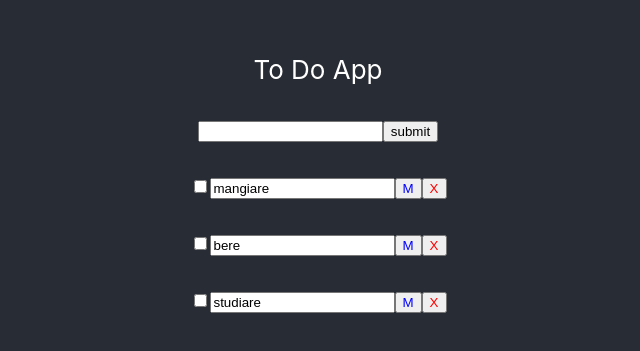
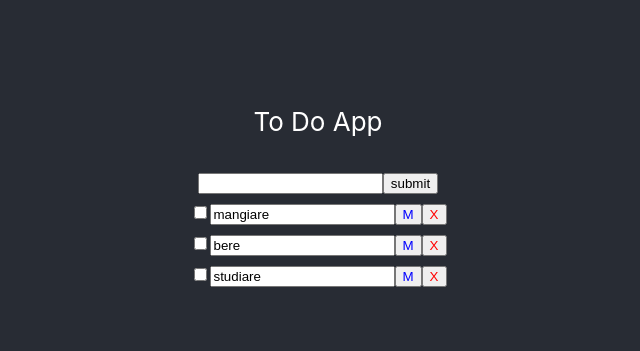
Before and after one commit to consuelo-sanna/my_todo, a React (Create React App) app: page / in a window 1280 px wide. Shown: the part 217-568 px from the top of the page, without its empty margins (322-962 px from the left). Built offline with nearby package versions, Linux system fonts and the light colour scheme.

Commit message:
aggiunto prettier, separato edit e add

```diff
--- a/src/App.js
+++ b/src/App.js
@@ -5,110 +5,107 @@ import TodoContainer from './components/TodoContainer';
 import AddItem from './components/AddItem';
 
 class App extends Component {
-
-  constructor (props){
+    constructor(props) {
         super(props);
         this.state = {
-      todos : [
+            todos: [
                 {
                     id: 1,
-          testo: "mangiare",
-          completed: false
+                    testo: 'mangiare',
+                    completed: false,
                 },
                 {
                     id: 2,
-          testo: "bere",
-          completed: false
+                    testo: 'bere',
+                    completed: false,
                 },
                 {
                     id: 3,
-          testo: "studiare",
-          completed: false
-        }
+                    testo: 'studiare',
+                    completed: false,
+                },
             ],
-      editable : {
-        id : 0,
-        title : '',
+            editable: {
+                id: 0,
+                title: '',
+            },
+        };
     }
 
-    }
-  }
-
-  markComplete = (id) => this.setState({
-    todos: this.state.todos.map( todo => {
-        console.log("son dentro map checked");
+    markComplete = id =>
+        this.setState({
+            todos: this.state.todos.map(todo => {
+                console.log('son dentro map checked');
                 console.log(id);
-      if(todo.id === id){
-        todo.completed = ! todo.completed;
-        console.log("son dentro l if");
+                if (todo.id === id) {
+                    todo.completed = !todo.completed;
+                    console.log('son dentro l if');
                     console.log(todo.completed);
                 }
                 return todo;
-      })
-  })
+            }),
+        });
 
-  delItem = (id) => {
-    console.log("son dentro l eliminazione");
+    delItem = id => {
+        console.log('son dentro l eliminazione');
         console.log(id);
-    this.setState( {todos: [...this.state.todos.filter(todo => todo.id !== id)  ]} );
-  } ;
-
-
-  /* dopo aver recuperato daModificare devi passarlo come props a AddEditTodo */
-
-  modItem = (id) => {
-    console.log("son dentro la modifica");
-    const daModificare = this.state.todos.find(todo => todo.id === id);
-    this.setState( {editable : {id: daModificare.id, title: daModificare.testo }} );  //sicuramente c'è un modo piu intelligente, trovalo
-    var prova = this.state.editable;
+        this.setState({
+            todos: [...this.state.todos.filter(todo => todo.id !== id)],
+        });
     };
 
 
 
-  addTodo = (title,id) => {
-    if(this.state.editable.id === 0){
-      this.setState( {todos: [...this.state.todos, {id: this.state.length + 1, testo: title, completed: false }]} ) ;
-    } else {
-      this.setState({ todos: [...this.state.todos.map( todo => {
-        if(todo.id === id){
+    modItem = id => {
+        console.log('son dentro la modifica');
+        const daModificare = this.state.todos.find(todo => todo.id === id);
+        this.setState({
+            editable: { id: daModificare.id, title: daModificare.testo },
+        });
+    };
+
+    addTodo = (title, id) => {
+        this.setState({
+            todos: [
+                ...this.state.todos,
+                { id: this.state.length + 1, testo: title, completed: false },
+            ],
+        });
+    };
+
+    editTodo = (title, id) => {
+        this.setState({
+            todos: [
+                ...this.state.todos.map(todo => {
+                    if (todo.id === id) {
                         todo.testo = title;
                     }
                     return todo;
-
-      })]});
-
-
-
-      //const nuovoStato = this.state.todos;
-    }
-    const stato = this.state; //per debug
-    this.setState({editable :  {id: 0, title: '' }  });
-    const stato2 = stato; //per debug
+                }),
+            ],
+        });
+        this.setState({ editable: { id: 0, title: '' } });
     };
 
-
-  render(){
+    render() {
         return (
             <div className="App">
                 <header className="App-header">
-        <p>
-          To Do App
-        </p>
+                    <p>To Do App</p>
                     <AddItem
-            addTodo = {this.addTodo}
-            editTodo = {this.state.editable}
+                        addTodo={this.addTodo}
+                        editTodo={this.editTodo}
+                        editable={this.state.editable}
                     />
                     <div>
                         <TodoContainer
-              todo = {this.state.todos}
-              markComplete = {this.markComplete}
-              modItem = {this.modItem}
-              delItem = {this.delItem}
+                            todo={this.state.todos}
+                            markComplete={this.markComplete}
+                            modItem={this.modItem}
+                            delItem={this.delItem}
                         />
                     </div>
                 </header>
-
-
             </div>
         );
     }
--- a/src/components/AddItem.js
+++ b/src/components/AddItem.js
@@ -1,45 +1,42 @@
-import React, {Component} from 'react';
+import React, { Component } from 'react';
 
 class AddItem extends Component {
 
-    //questo stato deve essere passato dal padre che me lo passa inizialmente vuoto e lo riempie modItem. cosi riesco a riempire sempre la box senza fare molte modifiche
-    //state = props.daModificare
-        state = {
-            title : '',
-            id: 0,
-            modificaUser: false
-        }
+    state = {
+        title: '',
+        id: 0,
+        modificaUser: false,
+    };
 
-    componentDidUpdate(props){
-
-        if(!this.state.modificaUser && this.state.title !== this.props.editTodo.title){
-            this.setState({
-                title : this.props.editTodo.title,
-                id : this.props.editTodo.id
-            }, function () {
-                console.log(this.state.title);
-            });
+    componentDidUpdate(props) {
+        if (
+            !this.state.modificaUser &&
+            this.state.title !== this.props.editable.title
+        ) {
+            this.setState(
+                {
+                    title: this.props.editable.title,
+                    id: this.props.editable.id,
+                },
+                function() {
+                    console.log(this.state.title);
+                }
+            );
         }
     }
 
+    onChange = e => {
+        this.setState({ [e.target.name]: e.target.value, modificaUser: true });
+    };
 
-
-
-
-
-    onChange = (e) => {
-        this.setState({[e.target.name] : e.target.value, modificaUser:true} );
-
-    }
-
-    onSubmit = (e) => {
+    onSubmit = e => {
         e.preventDefault();
         this.props.addTodo(this.state.title, this.state.id);
-        this.setState({title:'', modificaUser:false});
-    }
+        this.setState({ title: '', modificaUser: false });
+    };
 
-    render(){
-        return(
+    render() {
+        return (
             <form onSubmit={this.onSubmit}>
                 <input
                     type="text"
@@ -47,16 +44,10 @@ class AddItem extends Component {
                     value={this.state.title}
                     onChange={this.onChange}
                 />
-                <input
-                    type="submit"
-                    value="submit"
-                    className="btn"
-
-                />
+                <input type="submit" value="submit" className="btn" />
             </form>
-        )
+        );
     }
-
 }
 
 export default AddItem;
--- a/src/components/TodoItem.js
+++ b/src/components/TodoItem.js
@@ -3,14 +3,10 @@ import React from 'react';
 
 function TodoItem(props) {
 
-
-
-
-
   const {id,testo} = props.todo;
   return (
         <div>
-          <p>
+          <label>
             <input type='checkbox'
                 onChange = {props.markComplete.bind(this,id)}
             />
@@ -22,11 +18,8 @@ function TodoItem(props) {
              />
             <button style={{color:'blue'}} onClick = {props.modItem.bind(this,id) } > M </button>
             <button style={{color:'red'}} onClick = {props.delItem.bind(this,id) } > X </button>
-
-          </p>
-
+          </label>
         </div>
-
   );
 }
 
```
Also changed, not shown: 1 other file (tests, documents, lock files or other folders). Lines whose indentation alone changed are shown as unchanged.
